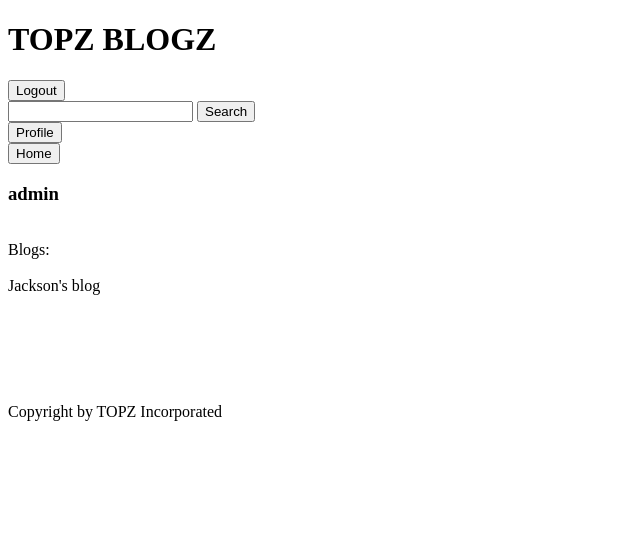
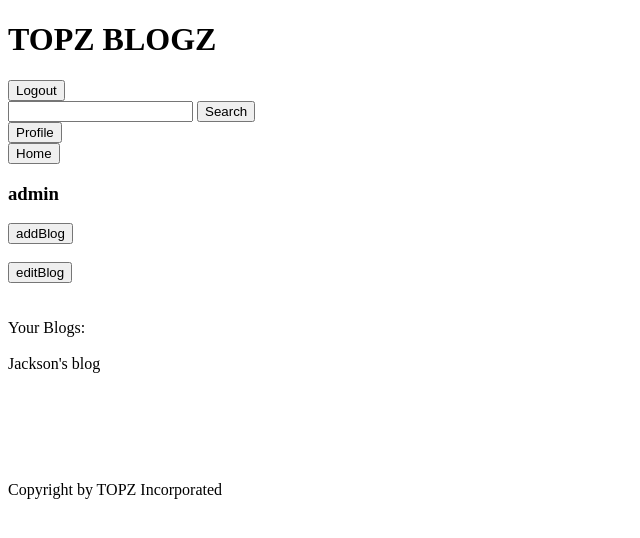
Before and after one commit to jhwu03/softdev-project0, a Flask app: a page that uses templates/user.html in a window 1280 px wide. Shown: the top 538 px of the page, without its empty margins (0-640 px from the left). Run offline with Flask 2, Linux system fonts and the light colour scheme; a user stored in the database is signed in; data comes from the database, SQL or seed files in the repository.

Commit message:
skeleton

```diff
--- a/app.py
+++ b/app.py
@@ -47,7 +47,6 @@ def login():
 
 
 @app.route("/register", methods=["POST"])
-
 def register():
     if(request.form['sub1'] == 'Log In'):
         return redirect(url_for("firstLogin"))
@@ -95,13 +94,16 @@ def home():
 def userPage(user):
     #username = session[usernae] reutrn specific template
     # if user DNE: return error template
-    if (user == session["username"]):
-        return render_template("user.html",
+    if (session):
+        if (user == session["username"]):
+            return render_template("user.html",
+                user = user,
+                myBlogs = readDB.displayBlogs(user))
+        return render_template("otherUser.html",
             user = user,
-            myBlogs = readDB.displayBlogs(user))
-    return render_template("otherUser.html",
-        user = user,
-        theirBlogs=readDB.displayBlogs(user))
+            theirBlogs=readDB.displayBlogs(user))
+    return redirect(url_for("firstLogin"))
+
 
 @app.route("/<user>/<blog>")
 def blogPage(user):
@@ -122,6 +124,14 @@ def search():
             return render_template('searchresults.html', searchresults = results, keyword = input)
     return redirect(url_for("firstLogin"))
 
+@app.route("/addBlog", methods=['GET'])
+def addBlog():
+    return "add page"
+
+@app.route("/editBlog", methods=['GET'])
+def addBlog():
+    return "edit page"
+
 if __name__ == "__main__":
     app.debug = True
     app.run()
--- a/templates/user.html
+++ b/templates/user.html
@@ -7,8 +7,16 @@
 {% block body %}
 
     <h3> {{user}} </h3>
+    <form action='/addBlog', method="GET">
+        <input type = 'submit' value = "addBlog" >
+    </form>
     <br>
-    Blogs:
+    <form action='/editBlog', method="GET">
+        <input type = 'submit' value = "editBlog" >
+    </form>
+    <br>
+    <br>
+    Your Blogs:
     <br>
     <br>
     {% for row in myBlogs %}
@@ -16,7 +24,5 @@
     {% endfor %}
     <br>
 
-
-
     <br><br><br><br><br>
 {% endblock %}
```
